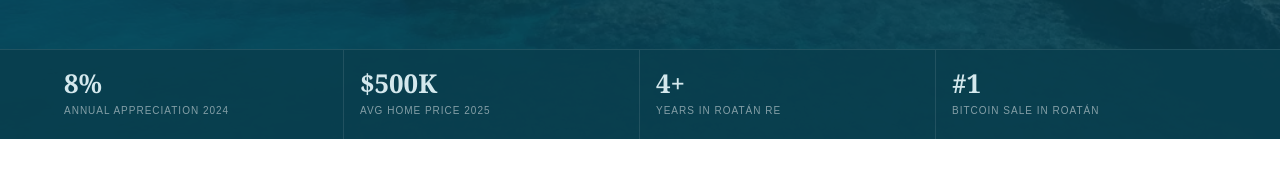
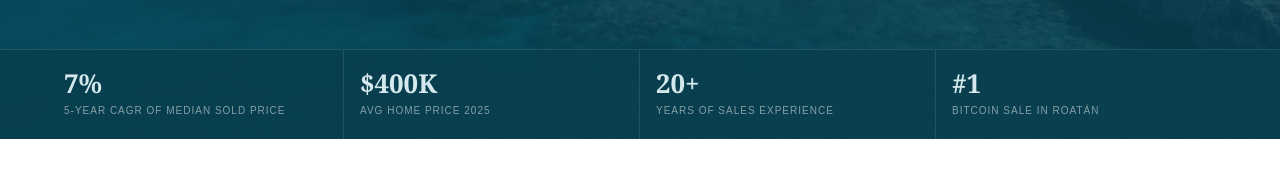
Before and after one commit to tomasfigueroa27/tomas-website, a Next.js app: page / in a window 1280 px wide. Shown: the part 441-610 px from the top of the page. Built offline with nearby package versions, Linux system fonts and the light colour scheme.

Commit message:
Update Hero.tsx

```diff
--- a/sections/Hero.tsx
+++ b/sections/Hero.tsx
@@ -3,9 +3,9 @@
 import Link from 'next/link';
 
 const stats = [
-  { value: '8%', label: 'Annual appreciation 2024' },
-  { value: '$500K', label: 'Avg home price 2025' },
-  { value: '4+', label: 'Years in Roatán RE' },
+  { value: '7%', label: '5-year CAGR of median sold price' },
+  { value: '$400K', label: 'Avg home price 2025' },
+  { value: '20+', label: 'Years of Sales Experience' },
   { value: '#1', label: 'Bitcoin sale in Roatán' },
 ];
 
```
